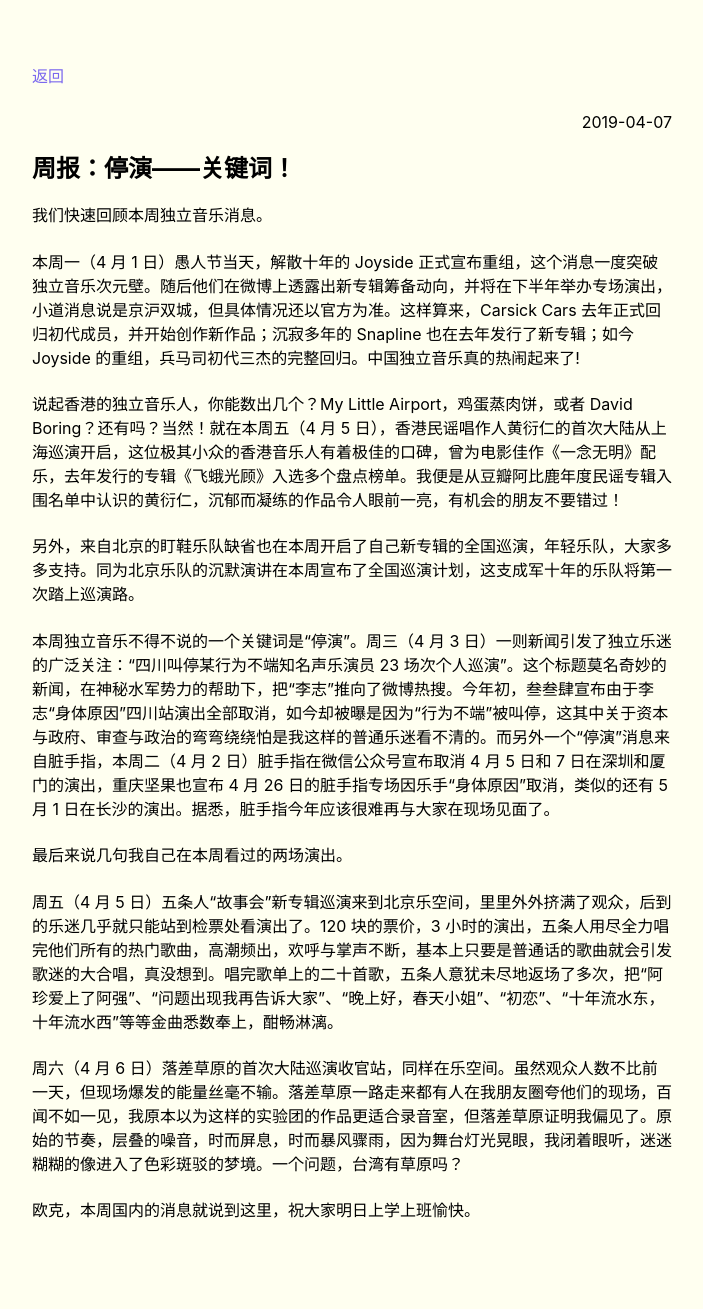
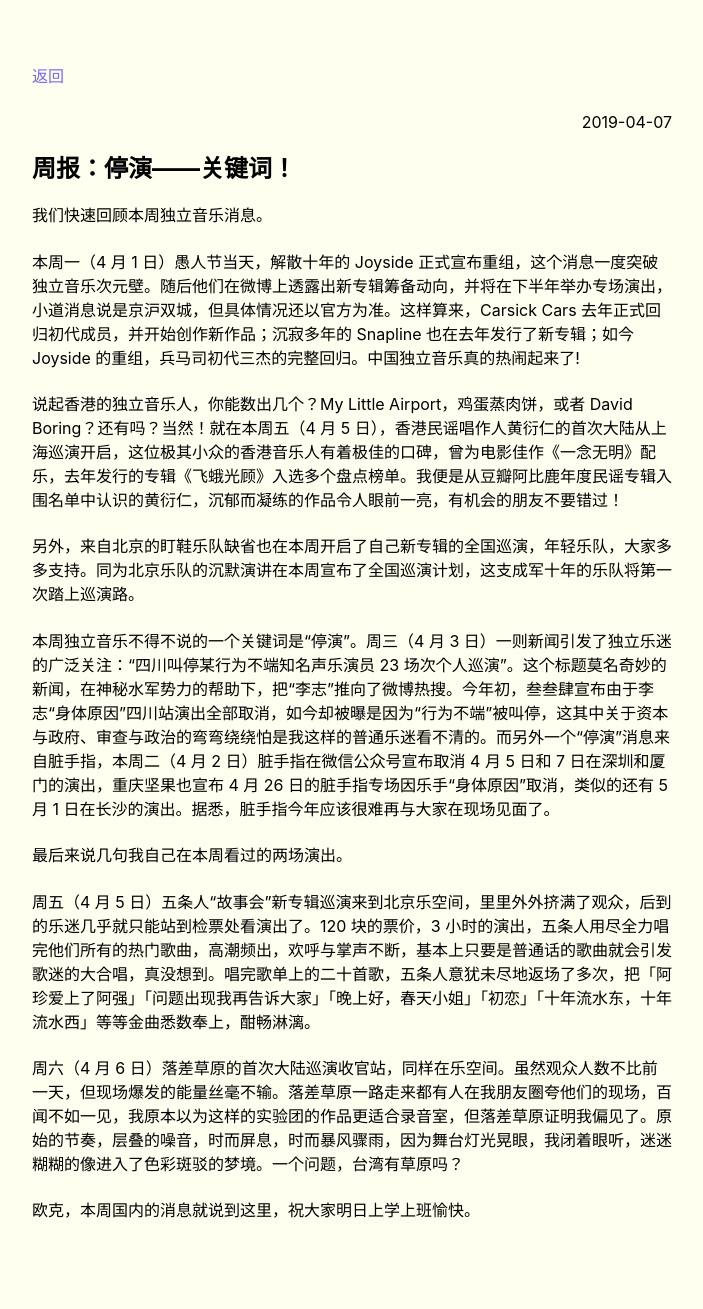
Before and after one commit to salingerlin/salingerlin.github.io, a Jekyll site: the page built from _posts/2019-04-07-stop and forbidden.md, in a window 1280 px wide. Shown: the whole page, without its empty margins (288-991 px from the left). Built offline with Jekyll 4.4.1, drawn with Linux system fonts in a browser that asks for light colours.

```diff
--- a/_posts/2019-04-07-stop and forbidden.md
+++ b/_posts/2019-04-07-stop and forbidden.md
@@ -19,7 +19,7 @@ category: 周报
 
 最后来说几句我自己在本周看过的两场演出。
 
-周五（4 月 5 日）五条人“故事会”新专辑巡演来到北京乐空间，里里外外挤满了观众，后到的乐迷几乎就只能站到检票处看演出了。120 块的票价，3 小时的演出，五条人用尽全力唱完他们所有的热门歌曲，高潮频出，欢呼与掌声不断，基本上只要是普通话的歌曲就会引发歌迷的大合唱，真没想到。唱完歌单上的二十首歌，五条人意犹未尽地返场了多次，把“阿珍爱上了阿强”、“问题出现我再告诉大家”、“晚上好，春天小姐”、“初恋”、“十年流水东，十年流水西”等等金曲悉数奉上，酣畅淋漓。
+周五（4 月 5 日）五条人“故事会”新专辑巡演来到北京乐空间，里里外外挤满了观众，后到的乐迷几乎就只能站到检票处看演出了。120 块的票价，3 小时的演出，五条人用尽全力唱完他们所有的热门歌曲，高潮频出，欢呼与掌声不断，基本上只要是普通话的歌曲就会引发歌迷的大合唱，真没想到。唱完歌单上的二十首歌，五条人意犹未尽地返场了多次，把「阿珍爱上了阿强」「问题出现我再告诉大家」「晚上好，春天小姐」「初恋」「十年流水东，十年流水西」等等金曲悉数奉上，酣畅淋漓。
 
 周六（4 月 6 日）落差草原的首次大陆巡演收官站，同样在乐空间。虽然观众人数不比前一天，但现场爆发的能量丝毫不输。落差草原一路走来都有人在我朋友圈夸他们的现场，百闻不如一见，我原本以为这样的实验团的作品更适合录音室，但落差草原证明我偏见了。原始的节奏，层叠的噪音，时而屏息，时而暴风骤雨，因为舞台灯光晃眼，我闭着眼听，迷迷糊糊的像进入了色彩斑驳的梦境。一个问题，台湾有草原吗？
 
```
